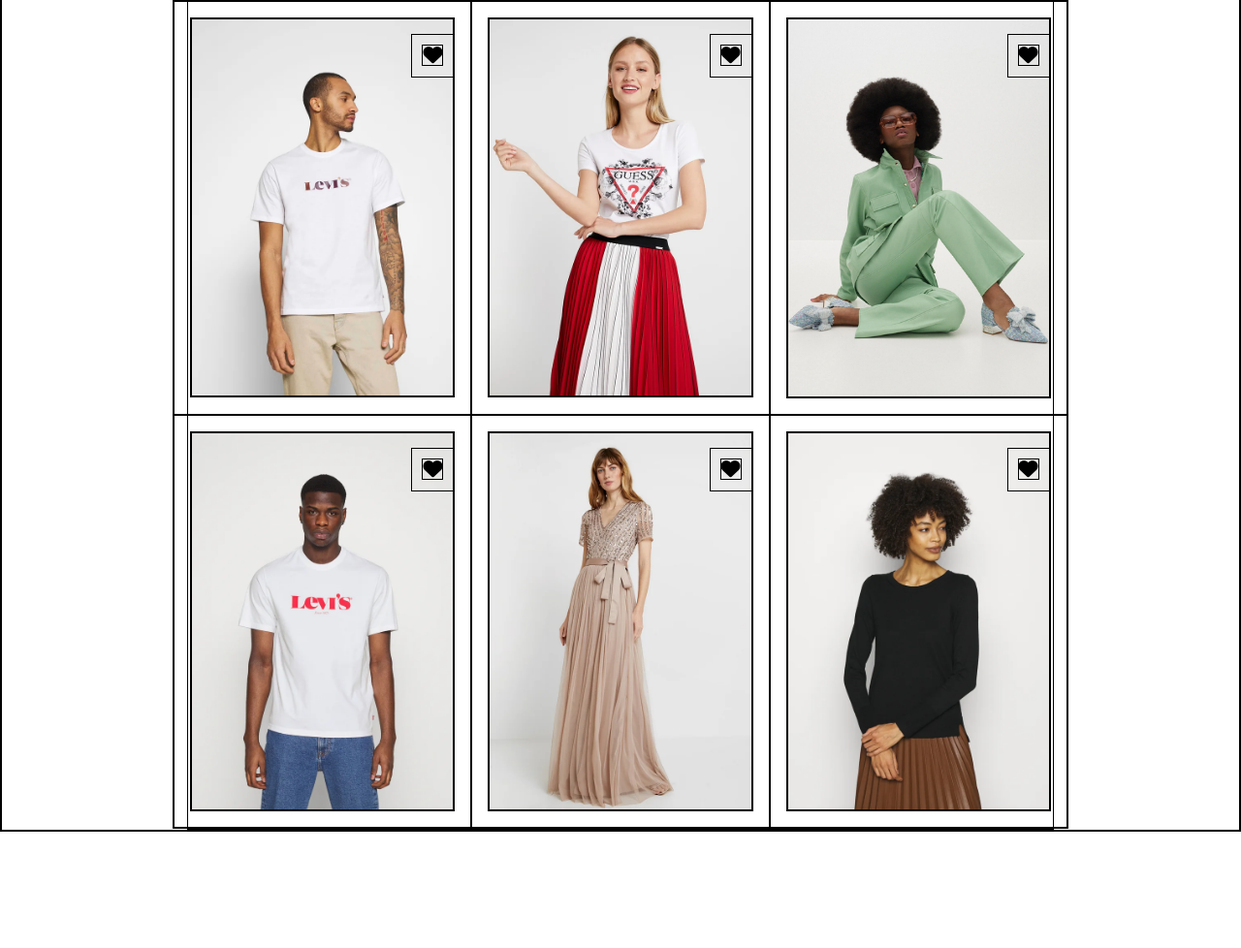
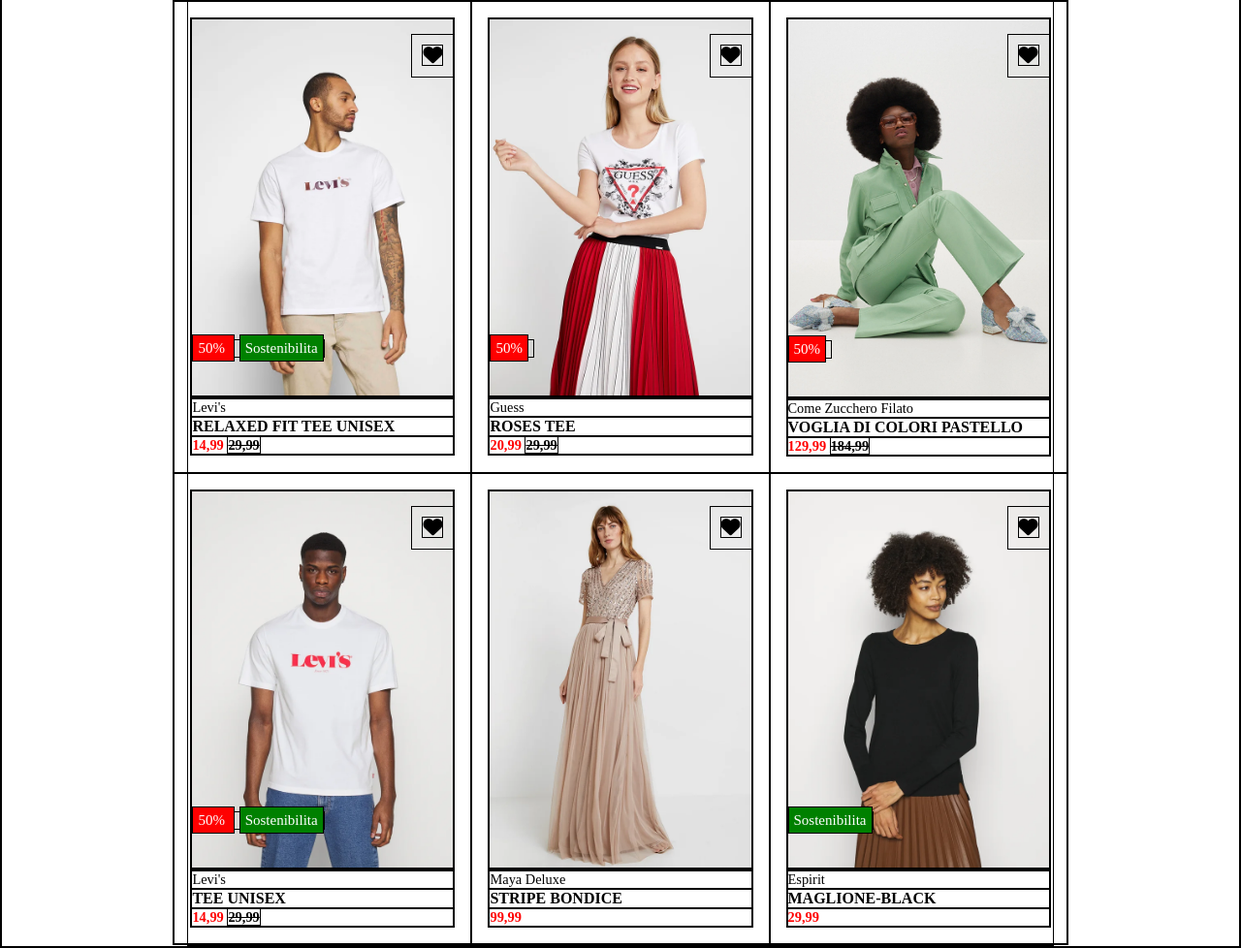
Before and after one commit to simone-scotto/html-css-boolando, a plain HTML site: page index.html in a window 1280 px wide. Shown: the part 71-1049 px from the top of the page at 97% size. Before the commit the page ends 929 px from the top, so only its background shows below. Drawn offline with Linux system fonts and the light colour scheme.

Commit message:
main section with all hovers and description, need to fix header and do footer

```diff
--- a/css/style.css
+++ b/css/style.css
@@ -9,12 +9,7 @@
     border: 1px solid black;
    }
 
-    header
-    {
-     background-color: rgb(255, 112, 24);
-     padding: 1rem 0;
 
-    }
 
 
 
@@ -41,6 +36,8 @@ img {
     max-width: 1200px;
 }
 
+
+
 .row {
     display: flex;
     flex-wrap: wrap;
@@ -59,16 +56,71 @@ img {
                 right: 0;
                 font-size: 20px;
                 padding: 10px;
+                z-index: 1000;
+            }
+
+
+            .info {
+                position: absolute;
+                bottom: 2.5rem;
+                left: 0;
+                font-size: 15px;
+                z-index: 1000;
+                color: white;
+
+                .sale {
+                    background-color: red;
+                    margin-right: 5px;
+                }
+
+                .eco {
+                    background-color: green;
+                }
+
+
             }
 
 
 
+
+
         }
+
+        .low {
+            color: red;
+            font-size: 0.9rem;
+            font-weight: 600;
+
+
+            del {
+                color: black;
+            }
+
+        }
+
+        .brand {
+            font-size: 0.9rem;
+        }
+
+        .description {
+            font-size: 1rem;
+            font-weight: 600;
+        }
+
     }
 
 
 
 }
+
+
+.info > * {
+    padding: 5px;
+}
+
+
+
+
 
 .overlay {
     position: absolute;
@@ -77,6 +129,7 @@ img {
 }
 
 .card:hover {
+
     .overlay {
         display: block;
     }
@@ -92,11 +145,14 @@ img {
 
 header
 {
-    background-color: rgb(255, 112, 24);
-    padding: 1rem 0;
+ background-color: rgb(255, 112, 24);
+ padding: 1rem 0;
+ position: sticky;
+ top: 0;
+ left: 0;
+ z-index: 1000;
 
 }
-
 a {
     list-style: none;
     color: white;
--- a/index.html
+++ b/index.html
@@ -43,10 +43,25 @@
                             <div class="heart">
                                 <i class="fa-solid fa-heart"></i>
                             </div>
+                            <div class="info">
+                                <span class="sale">50%
+                                </span>
+                                <span class="eco">Sostenibilita
+                                </span>
+                            </div>
                             <div class="overlay">
                                 <img src="./img/1b.webp" alt="relaxed fit tee unisex hover">
                             </div>
                         </div>
+                        <section>
+                            <p class="brand">Levi's
+                            </p>
+                            <p class="description">RELAXED FIT TEE UNISEX
+                            </p>
+                            <p class="low">14,99 <del>29,99</del>
+                            </p>
+
+                        </section>
                     </div>
                     <div class="col_4">
                         <div class="card">
@@ -54,10 +69,23 @@
                             <div class="heart">
                                 <i class="fa-solid fa-heart"></i>
                             </div>
+                            <div class="info">
+                                <span class="sale">50%
+                                </span>
+                            </div>
                             <div class="overlay">
                                 <img src="./img/2b.webp" alt="relaxed fit tee unisex hover">
                             </div>
                         </div>
+                        <section>
+                            <p class="brand">Guess
+                            </p>
+                            <p class="description">ROSES TEE
+                            </p>
+                            <p class="low">20,99 <del>29,99</del>
+                            </p>
+
+                        </section>
                     </div>
                     <div class="col_4">
                         <div class="card">
@@ -65,10 +93,23 @@
                             <div class="heart">
                                 <i class="fa-solid fa-heart"></i>
                             </div>
+                            <div class="info">
+                                <span class="sale">50%
+                                </span>
+                            </div>
                             <div class="overlay">
                                 <img src="./img/3b.webp" alt="relaxed fit tee unisex hover">
                             </div>
                         </div>
+                        <section>
+                            <p class="brand">Come Zucchero Filato
+                            </p>
+                            <p class="description">VOGLIA DI COLORI PASTELLO
+                            </p>
+                            <p class="low">129,99 <del>184,99</del>
+                            </p>
+
+                        </section>
                     </div>
                     <div class="col_4">
                         <div class="card">
@@ -76,10 +117,25 @@
                             <div class="heart">
                                 <i class="fa-solid fa-heart"></i>
                             </div>
+                            <div class="info">
+                                <span class="sale">50%
+                                </span>
+                                <span class="eco">Sostenibilita
+                                </span>
+                            </div>
                             <div class="overlay">
                                 <img src="./img/4b.webp" alt="relaxed fit tee unisex hover">
                             </div>
                         </div>
+                        <section>
+                            <p class="brand">Levi's
+                            </p>
+                            <p class="description">TEE UNISEX
+                            </p>
+                            <p class="low">14,99 <del>29,99</del>
+                            </p>
+
+                        </section>
                     </div>
                     <div class="col_4">
                         <div class="card">
@@ -91,6 +147,15 @@
                                 <img src="./img/5b.webp" alt="relaxed fit tee unisex hover">
                             </div>
                         </div>
+                        <section>
+                            <p class="brand">Maya Deluxe
+                            </p>
+                            <p class="description">STRIPE BONDICE
+                            </p>
+                            <p class="low">99,99
+                            </p>
+
+                        </section>
                     </div>
                     <div class="col_4">
                         <div class="card">
@@ -98,10 +163,23 @@
                             <div class="heart">
                                 <i class="fa-solid fa-heart"></i>
                             </div>
+                            <div class="info">
+                                <span class="eco">Sostenibilita
+                                </span>
+                            </div>
                             <div class="overlay">
                                 <img src="./img/6b.webp" alt="relaxed fit tee unisex hover">
                             </div>
                         </div>
+                        <section>
+                            <p class="brand">Espirit
+                            </p>
+                            <p class="description">MAGLIONE-BLACK
+                            </p>
+                            <p class="low">29,99
+                            </p>
+
+                        </section>
                 </div>
             </div>
 
```
